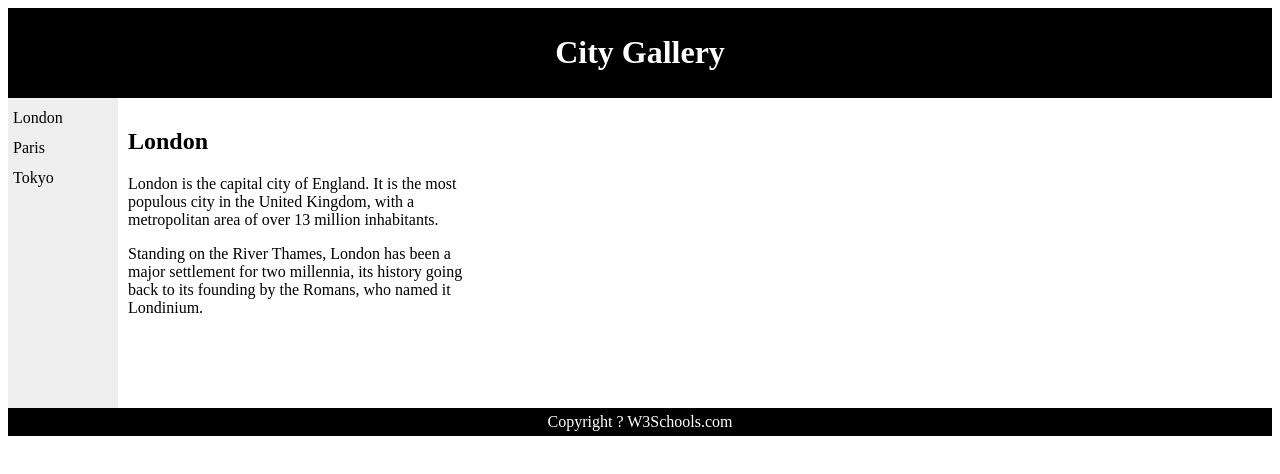
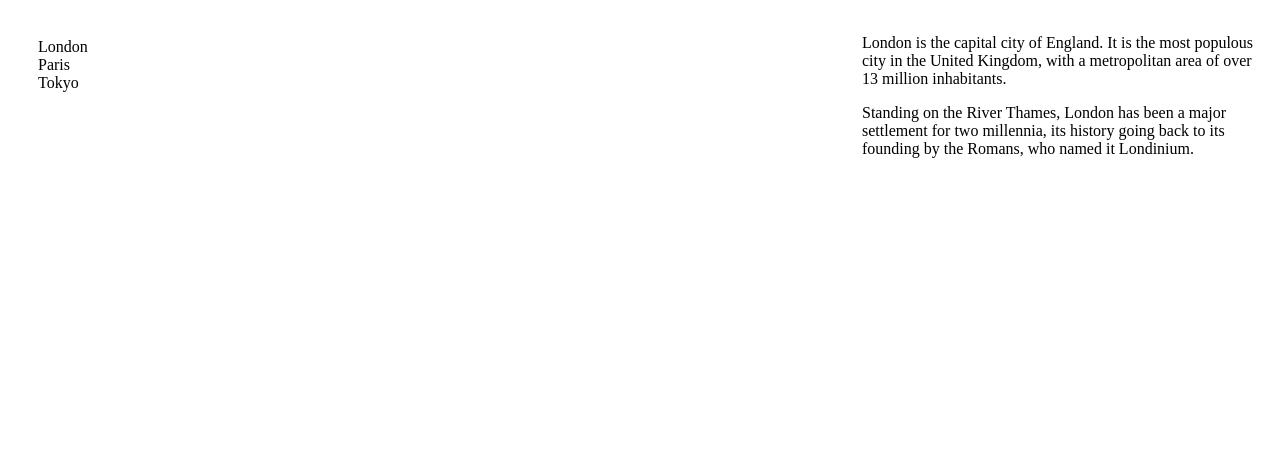
Before and after one commit to Augusmilks/Augusmilks.github.io, a plain HTML site: page 2.html in a window 1280 px wide. Drawn offline with Linux system fonts and the light colour scheme.

Commit message:
Update 2.html

```diff
--- a/2.html
+++ b/2.html
@@ -3,40 +3,24 @@
 
 <head>
 <style>
-#header {
-    background-color:black;
-    color:white;
-    text-align:center;
-    padding:5px;
+
+#nav {
+    width:50px;
+    float:left;
+    padding:30px;
 }
-#nav {
-    line-height:30px;
-    background-color:#eeeeee;
-    height:300px;
-    width:100px;
-    float:left;
-    padding:5px;
-}
+
 #section {
-    width:350px;
-    float:left;
+    width:400px;
+    float:right;
     padding:10px;
 }
-#footer {
-    background-color:black;
-    color:white;
-    clear:both;
-    text-align:center;
-   padding:5px;
-}
+
 </style>
 </head>
 
 <body>
 
-<div id="header">
-<h1>City Gallery</h1>
-</div>
 
 <div id="nav">
 London<br>
@@ -45,7 +29,6 @@ Tokyo<br>
 </div>
 
 <div id="section">
-<h2>London</h2>
 <p>
 London is the capital city of England. It is the most populous city in the United Kingdom,
 with a metropolitan area of over 13 million inhabitants.
@@ -56,9 +39,6 @@ its history going back to its founding by the Romans, who named it Londinium.
 </p>
 </div>
 
-<div id="footer">
-Copyright ? W3Schools.com
-</div>
 
 </body>
 </html>
```
